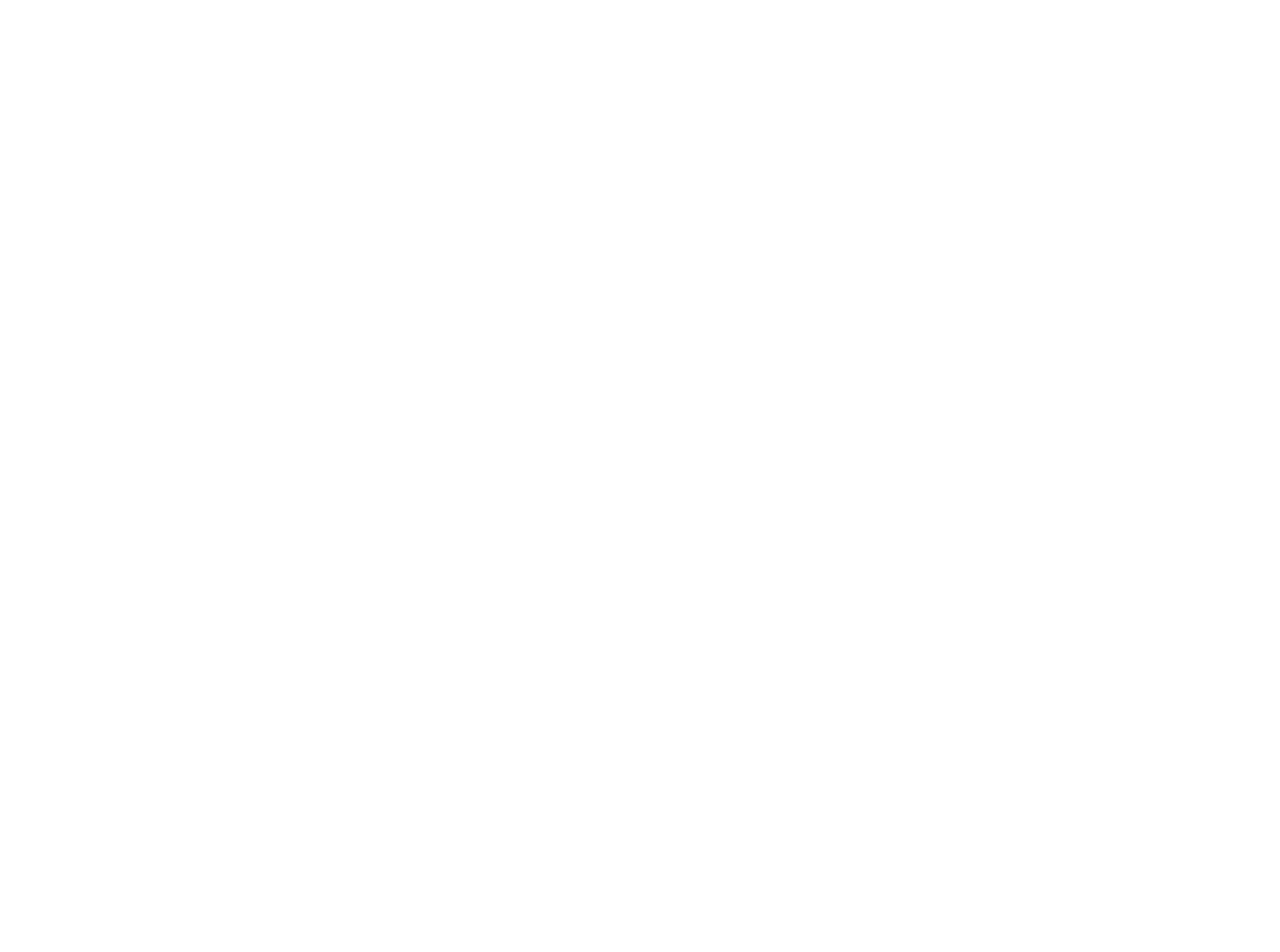
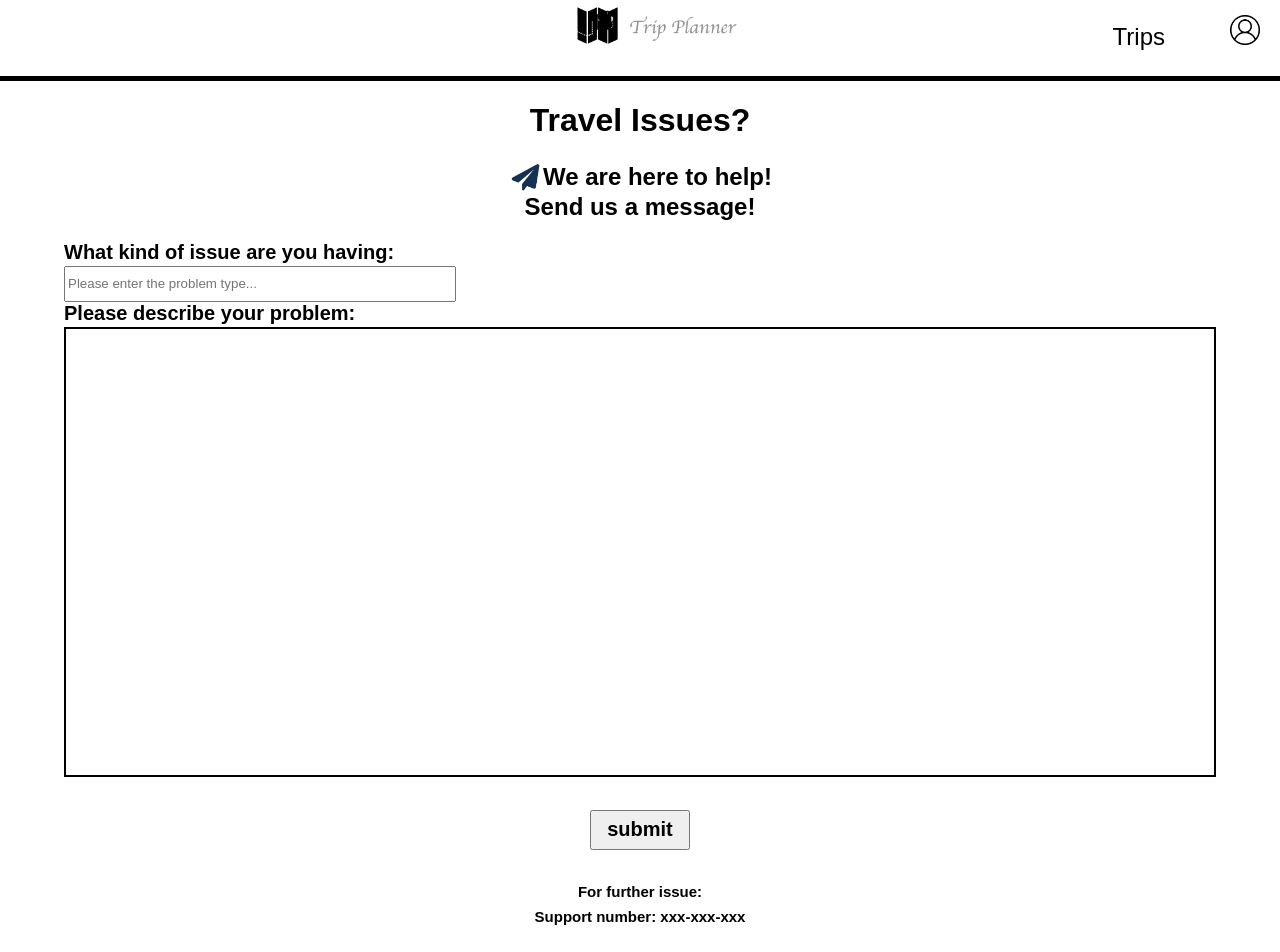
Before and after one commit to zechengF2023/TripPlanner, a React (Create React App) app in the folder front-end/: page /contact in a window 1280 px wide. Before the commit this address had no page. Shown: the top 952 px of the page. Before the commit the page ends 800 px from the top, so only its background shows below. Built offline with nearby package versions, Linux system fonts and the light colour scheme.

Commit message:
Contact page finished

```diff
--- a/front-end/src/App.js
+++ b/front-end/src/App.js
@@ -7,6 +7,7 @@
 import Settings from "./pages/Settings.js"
 import Help from "./pages/Help.js"
 import Login from "./pages/Login.js"
+import Contact from "./pages/Contact.js"
 import { BrowserRouter as Router, Routes, Route } from "react-router-dom"
 import React from "react"
 
@@ -23,6 +24,7 @@
         <Route path="/settings" element={<Settings />}/>
         <Route path="/help" element={<Help />}/>
         <Route path="/login" element={<Login />}/>
+        <Route path="/contact" element={<Contact />}/>
         </Routes>
       </Router>
     </div>
--- /dev/null
+++ b/front-end/src/css/Contact.css
@@ -0,0 +1,70 @@
+div.contactDiv{
+    display: flex;
+    flex-direction: column;
+    align-items: center;
+    font-family: Arial, Helvetica, sans-serif;
+}
+#div2{
+    display:flex;
+    flex-direction: row;
+}
+#div2 img{
+    height:30px;
+    width: 35px;
+}
+#div2 h2{
+    margin-top:2px;
+    margin-bottom: 2px;
+}
+#send_message{
+    margin-top:0px;
+    margin-bottom:20px;
+}
+
+.issueForm{
+    display: flex;
+    flex-direction:column;
+    width:100%
+}
+.issueForm textarea.issueBox{
+    align-self: center;
+    font-family: Arial, Helvetica, sans-serif;
+    font-size: 25px;
+    height: 450px;
+    width: 90%;
+    resize:none;
+    border: 2px solid;
+    box-sizing: border-box;
+    margin-bottom:15px;
+}
+.issueForm input#kind_box{
+    align-self: left;
+    margin-left: 5%;
+    height: 30px;
+    width: 30%
+}
+.issueForm input#submit_button{
+    align-self: center;
+    font-weight:bold;
+    font-size:20px;
+    height: 40px;
+    width: 100px;
+    margin-bottom: 30px;
+}
+.issueForm label[for=issue_text]{
+    font-size:20px;
+    font-weight: bold;
+    align-self: left;
+    height: 25px;
+    width: 50%;
+    margin-left:5%
+}
+h2.H2{
+    margin-bottom: 10px;
+    margin-top:10px;
+}
+div h2.support_num{
+    font-size: 15px;
+    margin-top:3px;
+    margin-bottom: 5px;
+}
--- a/front-end/src/css/Header.css
+++ b/front-end/src/css/Header.css
@@ -6,6 +6,8 @@
   justify-content: space-between;
   margin: 0; /* no margin on left or right */
   text-align: center;
+  padding-bottom: 20px;
+  border-bottom: 5px solid black;
 }
 
 .header a {
--- /dev/null
+++ b/front-end/src/pages/Contact.js
@@ -0,0 +1,41 @@
+import "../css/Contact.css"
+import Footer from "../components/Footer.js"
+import Header from "../components/Header"
+import React from "react"
+import Plane from "../assets/Plane.png"
+
+
+const Contact=e=>{
+    const handleSubmit=()=>{
+        return(
+            alert("form submitted!")
+        )
+    }
+
+
+    return(
+        <>
+            <Header />
+            <div className="contactDiv">
+                <h1 className="H1">Travel Issues?</h1>
+                <div id="div2">
+                    <img alt="Plane" id="Plane" src={Plane} />
+                    <h2 className="H2">We are here to help!</h2>
+                </div>
+                <h2 id="send_message">Send us a message!</h2>
+                <form className="issueForm"onSubmit={handleSubmit}>
+                    <label for= "issue_text">What kind of issue are you having:</label>
+                    <input type="text" id="kind_box" name="kind_box" placeholder="Please enter the problem type..." />
+                    <label for= "issue_text">Please describe your problem:</label>
+                    <textarea className="issueBox" /><br/>
+                    <input type="submit" id="submit_button" name="button" value="submit"/>
+                </form>
+                <h2 className="support_num" >For further issue:</h2>
+                <h2 className="support_num">Support number: xxx-xxx-xxx</h2>
+            </div>
+            <Footer />
+        </>
+    )
+}
+
+export default Contact
--- /dev/null
+++ b/front-end/src/pages/Map.js
@@ -0,0 +1,6 @@
+import "../css/Map.css"
+const Map=(props)=>{
+    return(
+        pass
+    )
+}
--- a/front-end/src/pages/Settings.js
+++ b/front-end/src/pages/Settings.js
@@ -1,4 +1,3 @@
-import React from "react"
 import Footer from "../components/Footer"
 import Header from "../components/Header"
 
```
Also changed, not shown: front-end/src/assets/Plane.png (added), front-end/src/css/Map.css (added).
